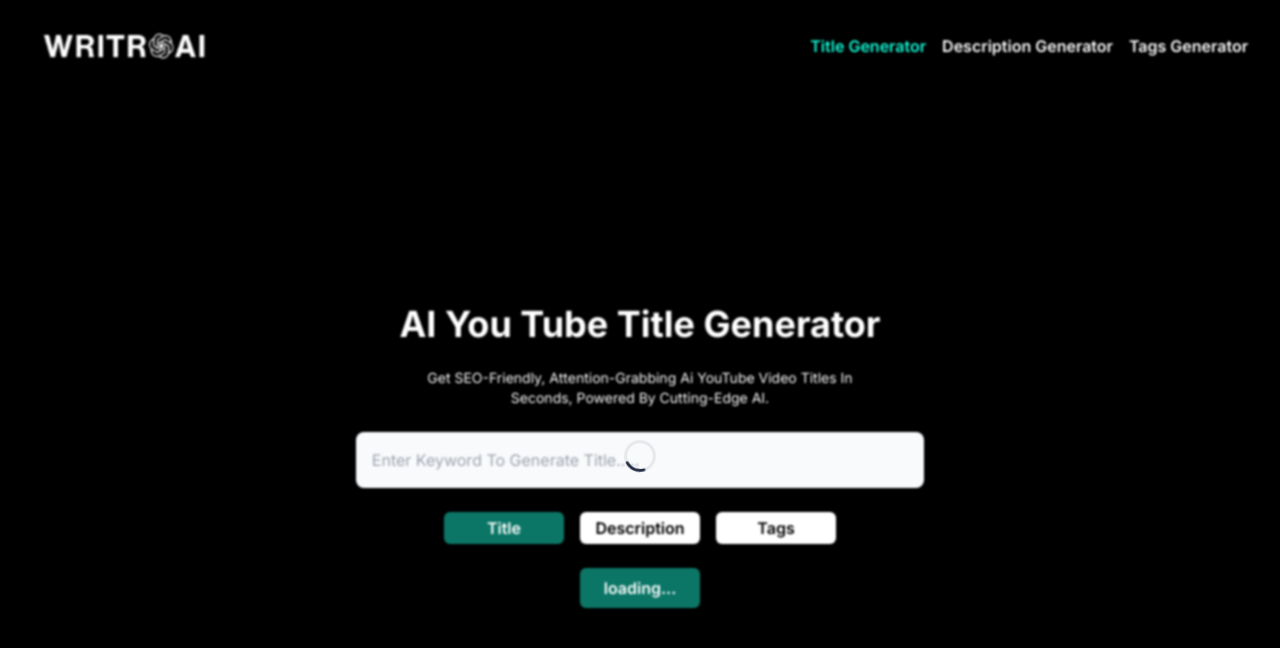
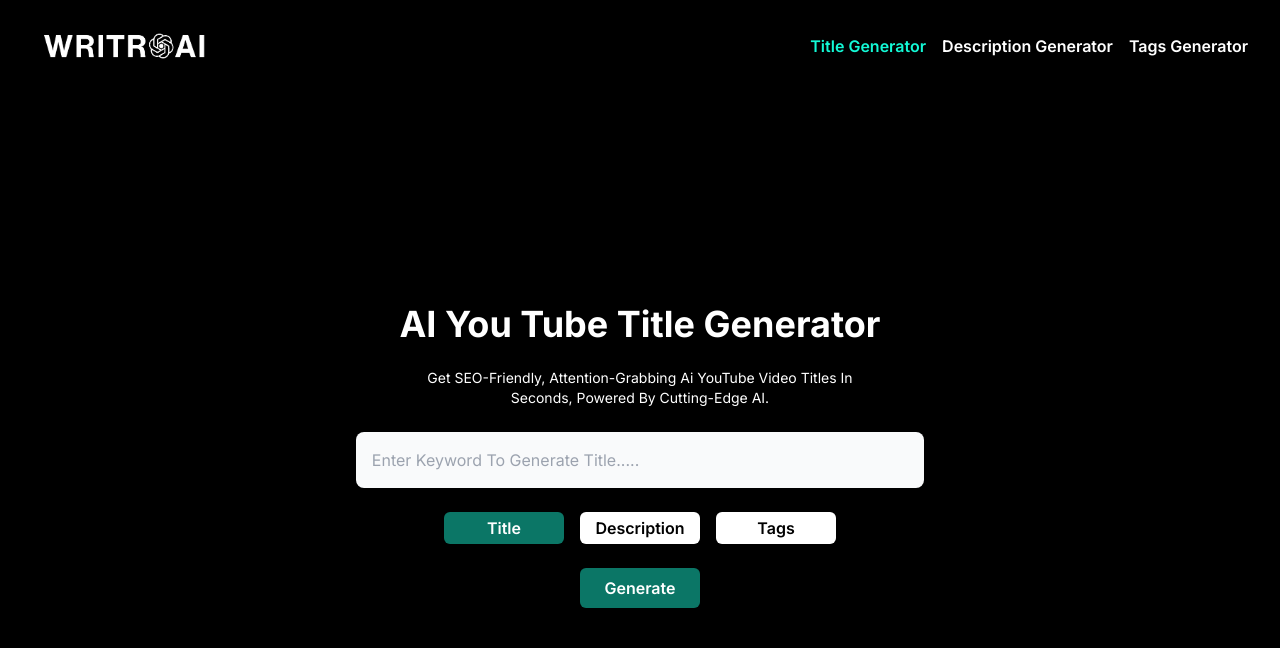
Before and after one commit to niaziiii/youtube-AI-2.0, a Next.js app: page /title-generator in a window 1280 px wide. Shown: the top 648 px of the page. Built offline with nearby package versions, Linux system fonts and the light colour scheme.

Commit message:
missing links

```diff
--- a/src/app/globals.css
+++ b/src/app/globals.css
@@ -70,11 +70,5 @@ body {
 }
 
 ::-webkit-scrollbar-thumb {
-  background-color: #ff3cac;
-  background-image: linear-gradient(
-    225deg,
-    #ff3cac 0%,
-    #784ba0 50%,
-    #2b86c5 100%
-  );
+  background-color: #0b7666;
 }
--- a/src/components/constant/index.tsx
+++ b/src/components/constant/index.tsx
@@ -8,17 +8,21 @@ export const homeServices = [
     description:
       "No More Clickbait, Just Smart bait: AI Writes Titles That Convert Viewers",
     icon: <MdTitle />,
+    link: "/title-generator",
   },
   {
     title: "Description  Generator",
     description:
       "Optimize your channel with personalized AI descriptions for every video",
     icon: <MdDescription />,
+    link: "/description-generator",
   },
+
   {
     title: "Tags Generator",
     description:
       "Say Goodbye to SEO Struggles, AI Writes Tags That Get Your Videos Seen",
     icon: <IoMdPricetags />,
+    link: "/tags-generator",
   },
 ];
--- a/src/components/home/index.tsx
+++ b/src/components/home/index.tsx
@@ -65,12 +65,12 @@ const HomePage = () => {
               </h4>
               <p className="text-center px-6 mt-6">{service.description}</p>
               <div className="flex items-center justify-center mt-6">
-                <button
-                  // onClick={generateHandler}
-                  className="w-[120px] rounded-md font-semibold py-2 bg-[#0B7666] text-white"
+                <a
+                  href={service.link}
+                  className="w-[120px] rounded-md text-center font-semibold py-2 bg-[#0B7666] text-white"
                 >
                   Generate
-                </button>
+                </a>
               </div>
             </div>
           ))}
--- a/src/components/pages/title/index.tsx
+++ b/src/components/pages/title/index.tsx
@@ -11,7 +11,7 @@ import toast from "react-hot-toast";
 import LoadingSpinner from "@/components/loading";
 
 const TitlePage = () => {
-  const [loading, setLoading] = useState(true);
+  const [loading, setLoading] = useState(false);
   const [query, setQuery] = useState("");
   const [type, setType] = useState<null | "Title" | "Description" | "Tags">(
     "Title"
```
